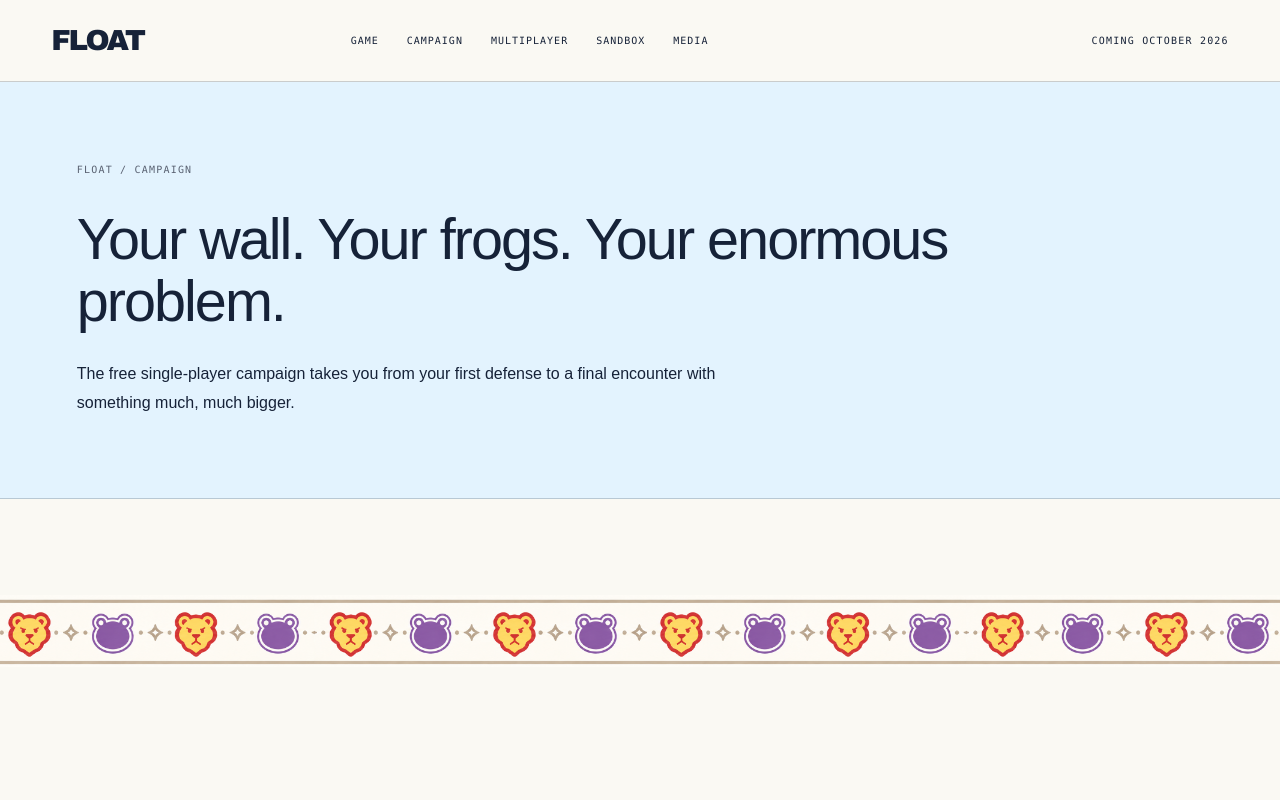
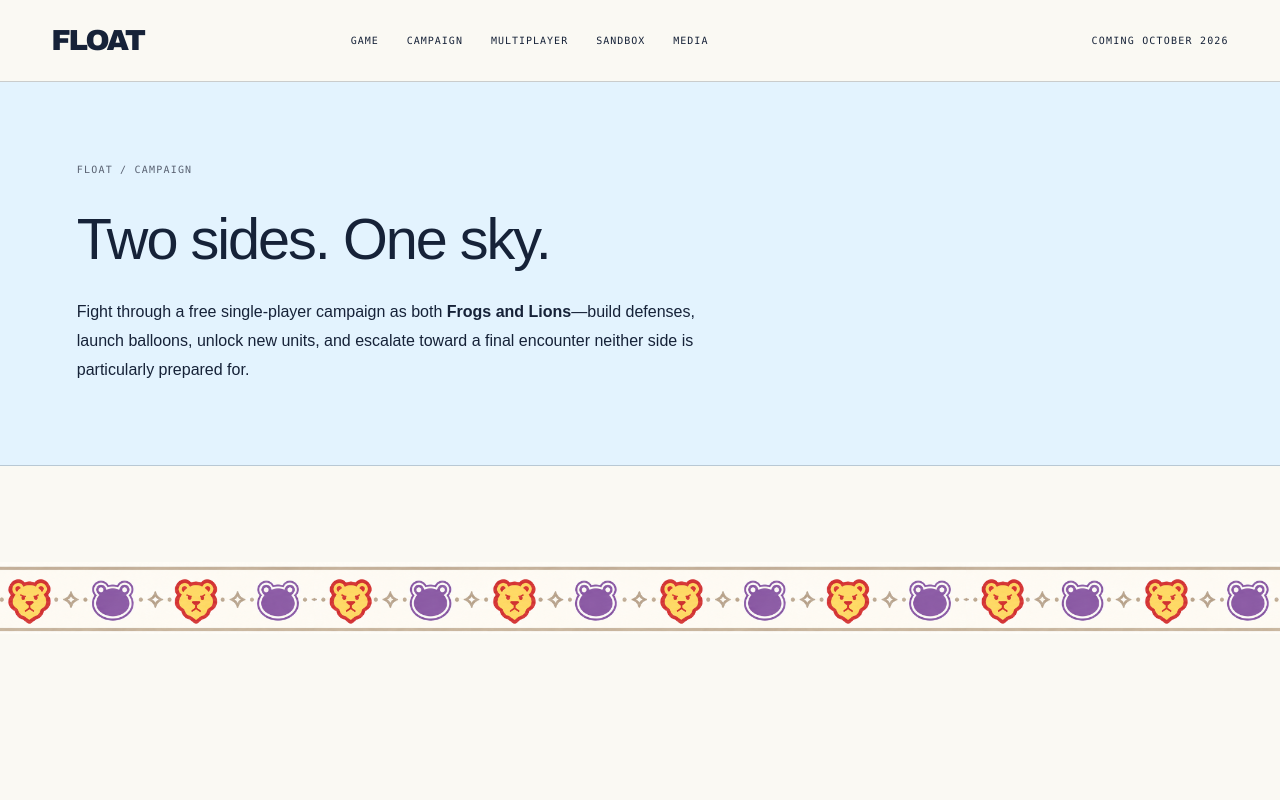
Before and after one commit to tenetstudios/float-site, a Next.js app: page /campaign in a window 1280 px wide. Shown: the top 800 px of the page. Built offline with nearby package versions, Linux system fonts and the light colour scheme.

Commit message:
solo campaign copy

```diff
--- a/app/(site)/campaign/page.tsx
+++ b/app/(site)/campaign/page.tsx
@@ -3,5 +3,5 @@ import { PageIntro, CampaignSection, ReleaseCTA } from "@/components/game-sectio
 import { pageMetadata } from "@/lib/site";
 export const metadata = pageMetadata("Free Campaign", "/campaign", "Take on Float’s free single-player campaign, optional Hard Mode, mastery objectives, and a campaign-only BIG BOSS Balloon.");
 export default function CampaignPage() {
-  return <><PageIntro label="Campaign" title="Your wall. Your frogs. Your enormous problem."><p>The free single-player campaign takes you from your first defense to a final encounter with something much, much bigger.</p></PageIntro><PatternDivider /><CampaignSection /><PatternDivider /><ReleaseCTA /></>;
+  return <><PageIntro label="Campaign" title="Two sides. One sky."><p>Fight through a free single-player campaign as both <strong>Frogs and Lions</strong>—build defenses, launch balloons, unlock new units, and escalate toward a final encounter neither side is particularly prepared for.</p></PageIntro><PatternDivider /><CampaignSection /><PatternDivider /><ReleaseCTA /></>;
 }
```
